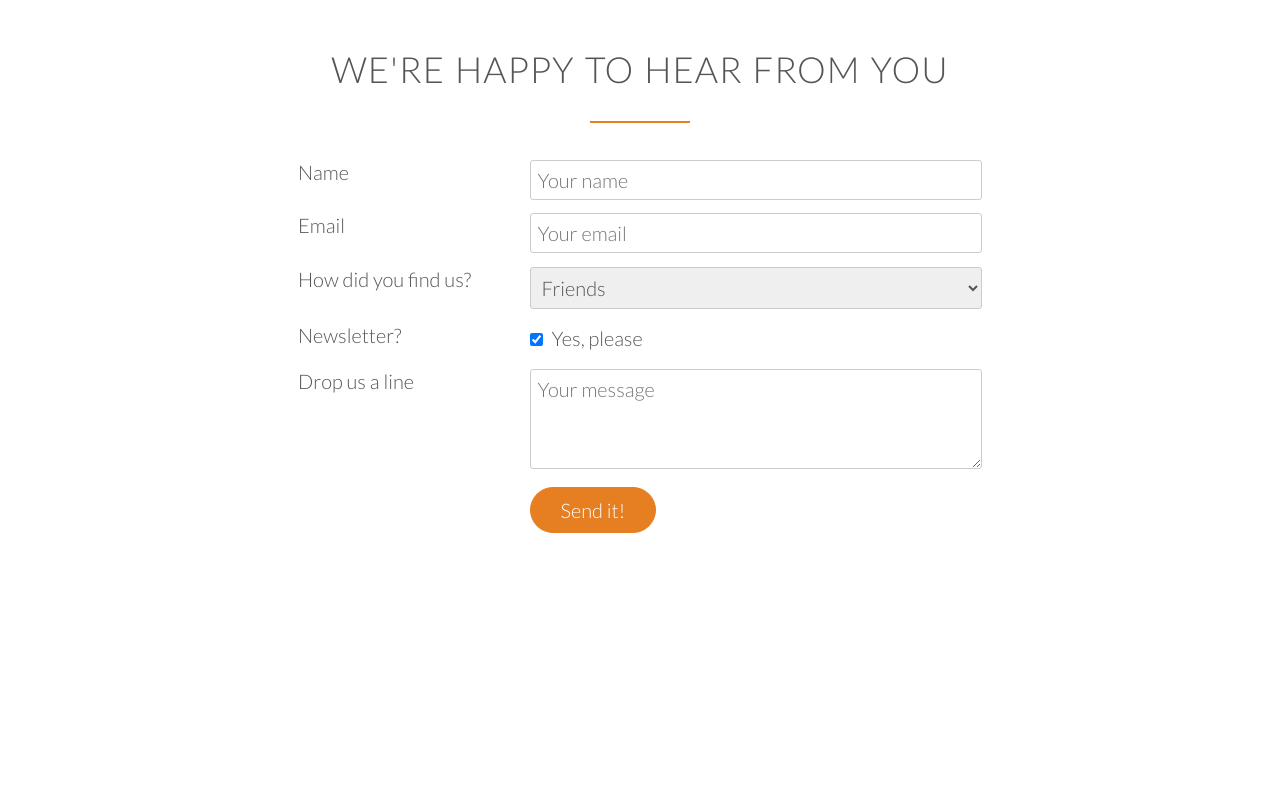
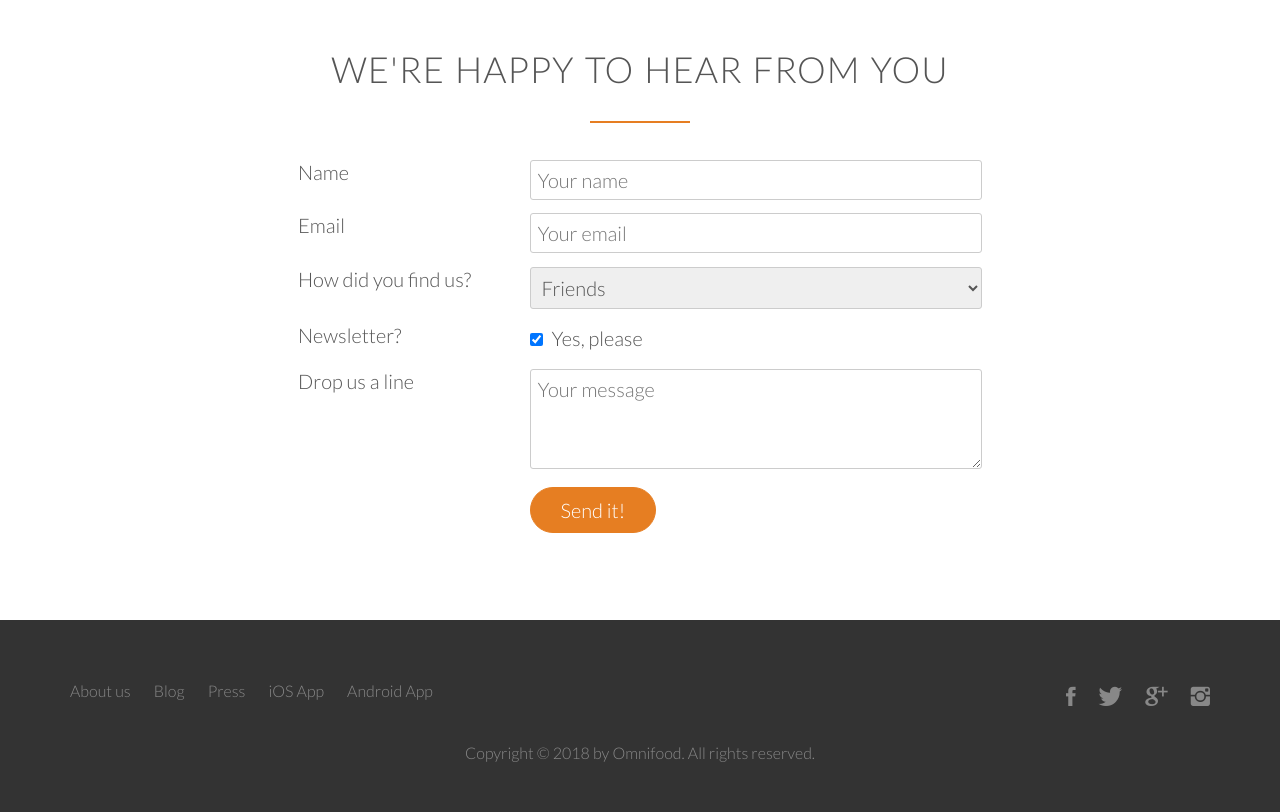
Before and after one commit to matiscalella/Omnifood-Udemy, a plain HTML site: page index.html in a window 1280 px wide. Shown: the part 4692-5504 px from the top of the page. Before the commit the page ends 5312 px from the top, so only its background shows below. Drawn offline with Linux system fonts and the light colour scheme; files whose address does not match are found by name.

Commit message:
agrego footer

```diff
--- a/index.html
+++ b/index.html
@@ -440,20 +440,35 @@
                           <input type="submit" value="Send it!">
                       </div>
                   </div>
-
                </form>
            </div>
-
        </section>
+<!-- ---------------------------------------------------------- Footer --------------------------------------------------------- -->
+       <footer>
+           <div class="row">
+               <div class="col span-1-of-2">
+                   <ul class="footer-nav">
+                       <li><a href="#">About us</a></li>
+                       <li><a href="#">Blog</a></li>
+                       <li><a href="#">Press</a></li>
+                       <li><a href="#">iOS App</a></li>
+                       <li><a href="#">Android App</a></li>
+                   </ul>
+               </div>
+               <div class="col span-1-of-2">
+                   <ul class="social-links">
+                       <li><a href="#"><i class="ion-social-facebook"></i></a></li>
+                       <li><a href="#"><i class="ion-social-twitter"></i></a></li>
+                       <li><a href="#"><i class="ion-social-googleplus"></i></a></li>
+                       <li><a href="#"><i class="ion-social-instagram"></i></a></li>
+                   </ul>
+               </div>
+           </div>
+           <div class="row">
+               <p>
+                   Copyright &copy; 2018 by Omnifood. All rights reserved.
+               </p>
+           </div>
+       </footer>
     </body>
 </html>
-
-<!--
-Fields to include:
-Name
-Email
-How did you find us?
-Newsletter
-Drop us a line
-
--->
--- a/resources/css/style.css
+++ b/resources/css/style.css
@@ -527,3 +527,82 @@ input[type=checkbox] {
 *:focus {  /* selecciona todos los elementos y quita el focus que añade chrome a los campos del formulario */
     outline: none;
 }
+
+/* ----------------------------------------------------------- */
+/* -------------------------- Footer ------------------------- */
+
+footer {
+    background-color: #333;
+    padding: 50px;
+    font-size: 80%;
+}
+
+.footer-nav {
+    list-style: none;
+    float: left;
+}
+
+.social-links {
+    list-style: none;
+    float: right;
+}
+
+.footer-nav li,
+.social-links li {
+    display: inline-block;
+    margin-right: 20px;
+}
+
+.footer-nav li:last-child,
+.social-links li:last-child { /* elimino el margin-right de el ultimo link/icon para que no se separe del contenedor */
+    margin-right: 0;
+}
+
+.footer-nav li a:link,
+.footer-nav li a:visited,
+.social-links li a:link,
+.social-links li a:visited {
+    text-decoration: none;
+    border: 0;
+    color: #888;
+    transition: color 0.2s;
+}
+
+.footer-nav li a:hover,
+.footer-nav li a:active {
+    color: #ddd;
+}
+
+.social-links li a:link,
+.social-links li a:visited {
+    font-size: 160%;
+}
+
+.ion-social-facebook,
+.ion-social-twitter,
+.ion-social-googleplus,
+.ion-social-instagram {
+    transition: color 0.2s;
+}
+
+.ion-social-facebook:hover {
+    color: #3b5998;
+}
+
+.ion-social-twitter:hover {
+    color: #00aced;
+}
+
+.ion-social-googleplus:hover {
+    color: #dd4b39;
+}
+
+.ion-social-instagram:hover {
+    color: #517fa4;
+}
+
+footer p {
+    color: #888;
+    text-align: center;
+    margin-top: 20px;
+}
```
